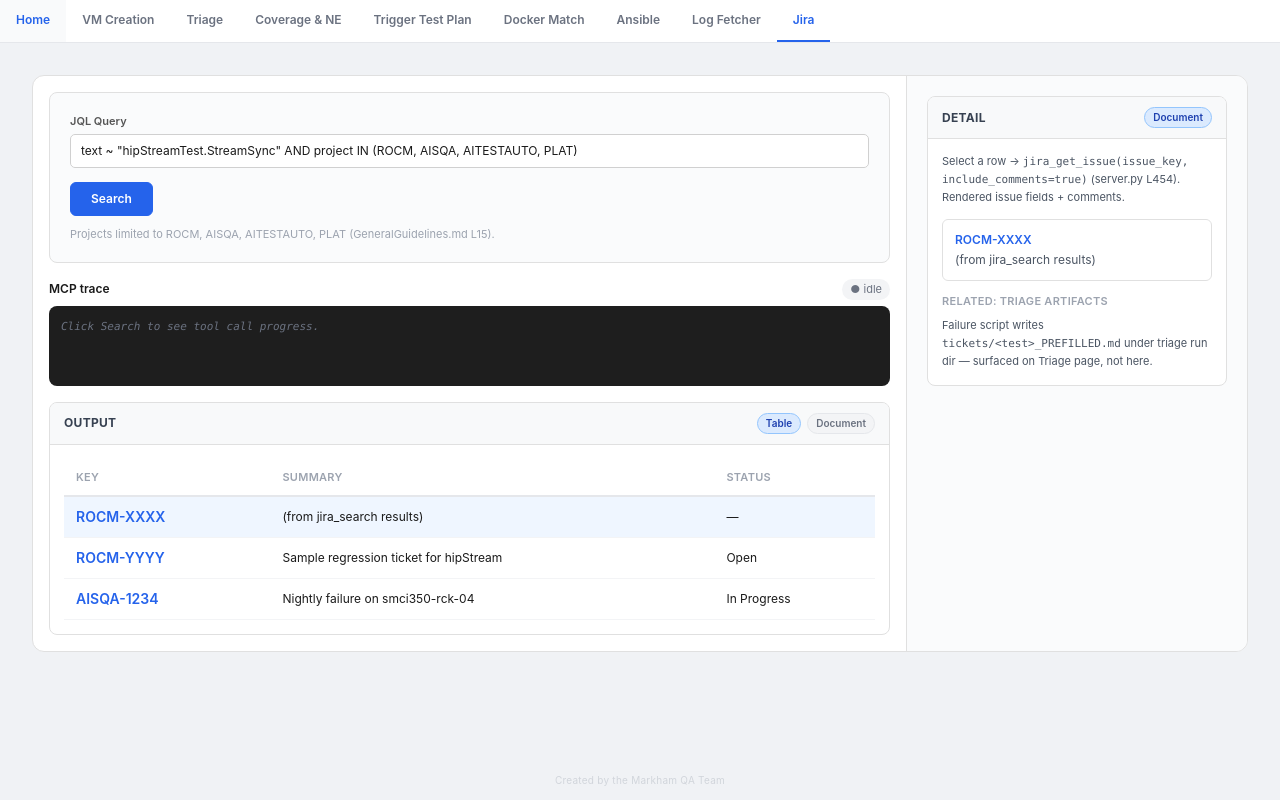
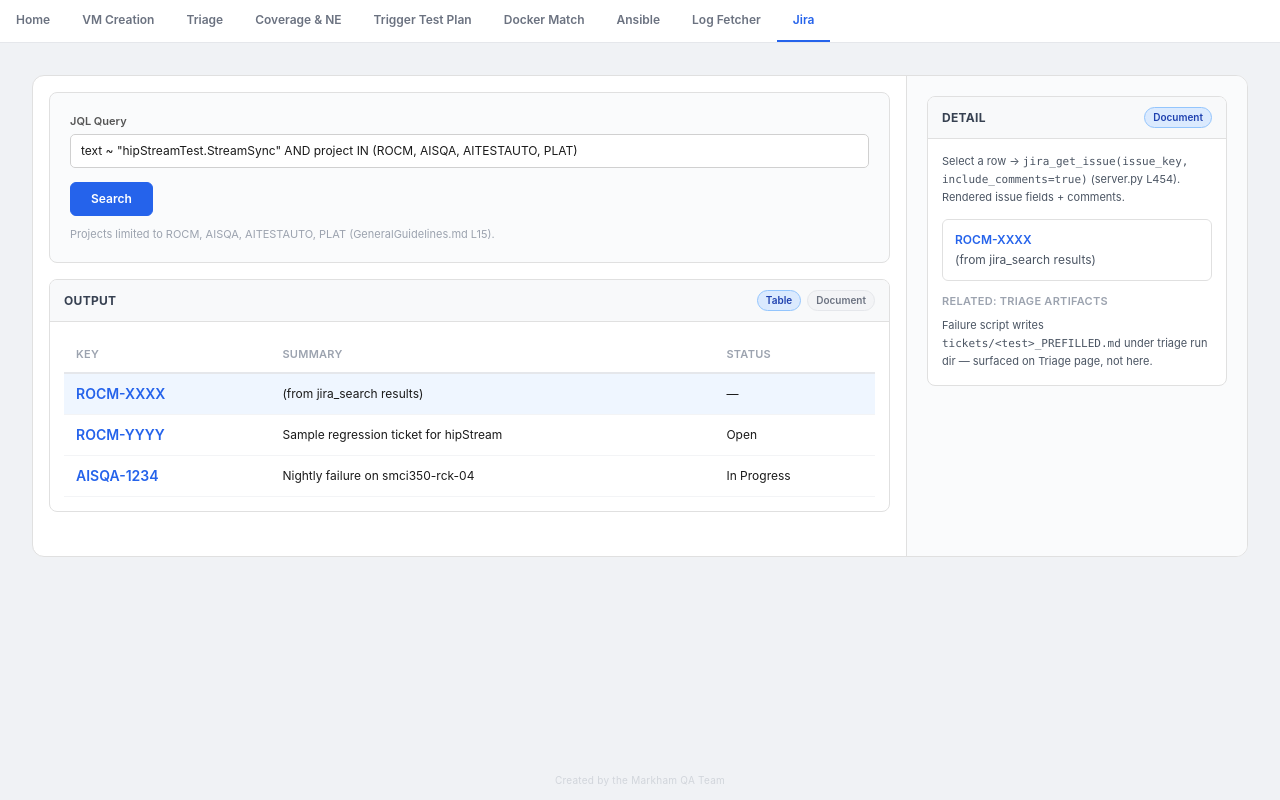
Before and after one commit to caroline-lyu00/philotimo, a Next.js app: page /jira in a window 1280 px wide. Built offline with nearby package versions, Linux system fonts and the light colour scheme.

Commit message:
remove terminal output implmentation - Junting will implement

```diff
--- a/src/features/coverageNe/CoverageNePage.tsx
+++ b/src/features/coverageNe/CoverageNePage.tsx
@@ -8,7 +8,6 @@ import { JobTag } from '@/components/JobTag'
 import { PanelButton } from '@/components/PanelButton'
 import { OutputBox } from '@/components/OutputBox'
 import { SkillPage, SkillPageBody } from '@/components/SkillPage'
-import { TerminalOutput } from '@/components/TerminalOutput'
 import {
   COVERAGE_BUILDS,
   COVERAGE_HOSTS,
@@ -71,13 +70,10 @@ function BucketTable({
 
 export function CoverageNePage() {
   const [loading, setLoading] = useState(false)
-  const [streamLines, setStreamLines] = useState<string[]>([])
 
   async function handleQuery() {
     setLoading(true)
-    setStreamLines(['→ Calling get_coverage_summary...'])
     await new Promise((r) => setTimeout(r, 500))
-    setStreamLines((l) => [...l, '✓ Coverage data retrieved', '→ Bucketing results...', '✓ Done'])
     setLoading(false)
   }
 
@@ -110,16 +106,6 @@ export function CoverageNePage() {
             Tool: get_coverage_summary (mcp.json L95). Buckets per CoverageAnalysis.md L25–35.
           </p>
         </FormPanel>
-
-        <div className="mb-4">
-          <TerminalOutput
-            title="MCP trace"
-            status={loading ? 'running' : 'idle'}
-            lines={streamLines}
-            placeholder="Click Query to see tool call progress."
-            compact
-          />
-        </div>
 
         <OutputBox modes={['Table']} primaryMode="Table" bodyClassName="p-0">
           <div className="max-h-[520px] overflow-y-auto p-3.5">
--- a/src/features/dockerMatch/DockerMatchPage.tsx
+++ b/src/features/dockerMatch/DockerMatchPage.tsx
@@ -7,7 +7,6 @@ import { JobTag } from '@/components/JobTag'
 import { PanelButton } from '@/components/PanelButton'
 import { OutputBox } from '@/components/OutputBox'
 import { SkillPage, SkillPageBody } from '@/components/SkillPage'
-import { TerminalOutput } from '@/components/TerminalOutput'
 import { queryDockerImages } from './dockerMatch.api'
 import { DOCKER_BUILDS, DOCKER_HOSTS } from './dockerMatch.mock'
 import { DockerImage } from './dockerMatch.types'
@@ -33,17 +32,10 @@ export default function DockerMatchPage() {
   const [framework, setFramework] = useState<Framework>('')
   const [results, setResults] = useState<DockerImage[]>([])
   const [loading, setLoading] = useState(false)
-  const [streamLines, setStreamLines] = useState<string[]>([])
 
   async function handleQuery() {
     setLoading(true)
-    setStreamLines([`→ Connecting to ${host}...`])
-    await new Promise((r) => setTimeout(r, 400))
-    setStreamLines((l) => [...l, '✓ Host reachable', `→ Detecting OS on ${host}...`])
-    await new Promise((r) => setTimeout(r, 400))
-    setStreamLines((l) => [...l, '✓ OS detected: Ubuntu-24.04', `→ Querying get_dockers_by_build_string for ${build}...`])
     const data = await queryDockerImages({ build, host, framework: framework || undefined })
-    setStreamLines((l) => [...l, `✓ Found ${data.length} images`, '→ Filtering internal_testing / develop-upstream tags...', '✓ Done'])
     setResults(data)
     setLoading(false)
   }
@@ -146,15 +138,7 @@ export default function DockerMatchPage() {
           Filtered out: internal_testing, develop-upstream tags
         </p>
 
-        <div className="mt-4">
-          <TerminalOutput
-            title="MCP trace"
-            status={loading ? 'running' : 'idle'}
-            lines={streamLines}
-            placeholder="Click Query to see tool call progress."
-            compact
-          />
-        </div>
+
       </SkillPageBody>
     </SkillPage>
   )
--- a/src/features/jira/JiraPage.tsx
+++ b/src/features/jira/JiraPage.tsx
@@ -1,7 +1,6 @@
 'use client'
 
 import React, { useState } from 'react'
-import { TerminalOutput } from '@/components/TerminalOutput'
 import { FormField, FormInput } from '@/components/FormField'
 import { FormPanel } from '@/components/FormPanel'
 import { DetailPanel, OutputBox } from '@/components/OutputBox'
@@ -13,13 +12,10 @@ import { JIRA_DEFAULT_JQL, JIRA_RESULTS } from './jira.mock'
 export function JiraPage() {
   const [selectedKey, setSelectedKey] = useState(JIRA_RESULTS[0].key)
   const [loading, setLoading] = useState(false)
-  const [streamLines, setStreamLines] = useState<string[]>([])
 
   async function handleSearch() {
     setLoading(true)
-    setStreamLines(['→ Calling jira_search...'])
     await new Promise((r) => setTimeout(r, 500))
-    setStreamLines((l) => [...l, `✓ Found ${JIRA_RESULTS.length} results`, '→ Fetching issue details...', '✓ Done'])
     setLoading(false)
   }
 
@@ -43,16 +39,6 @@ export function JiraPage() {
               Projects limited to ROCM, AISQA, AITESTAUTO, PLAT (GeneralGuidelines.md L15).
             </p>
           </FormPanel>
-
-          <div className="mb-4">
-            <TerminalOutput
-              title="MCP trace"
-              status={loading ? 'running' : 'idle'}
-              lines={streamLines}
-              placeholder="Click Search to see tool call progress."
-              compact
-            />
-          </div>
 
           <OutputBox modes={['Table', 'Document']} primaryMode="Table" bodyClassName="p-0">
             <table className="w-full border-collapse text-sm">
```
